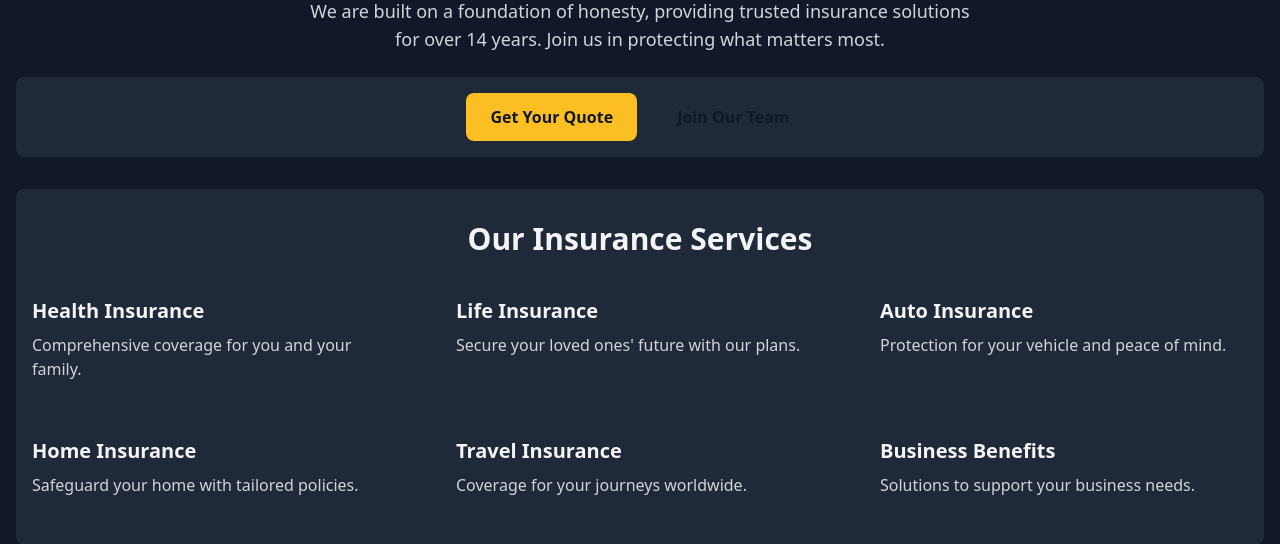
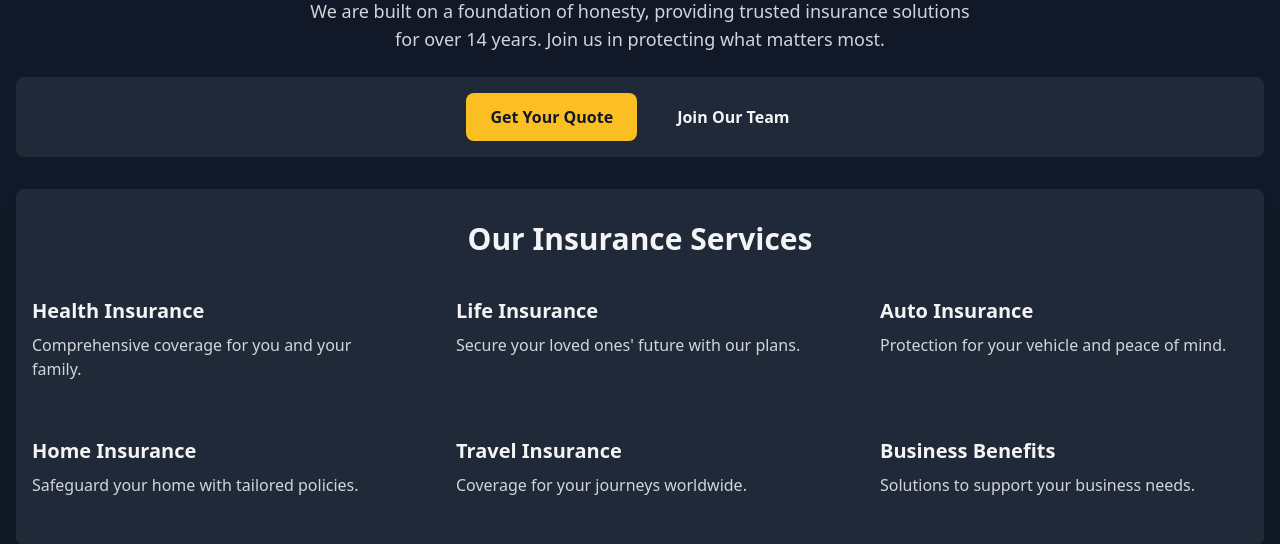
Before and after one commit to zazajo/basic-intl, a Django app: page / in a window 1280 px wide. Shown: the part 195-739 px from the top of the page. Run offline with Django 4.2, Linux system fonts and the light colour scheme.

Commit message:
Update home.html

```diff
--- a/templates/home.html
+++ b/templates/home.html
@@ -8,7 +8,7 @@
     <p class="text-lg text-gray-300 mb-6 max-w-2xl mx-auto">We are built on a foundation of honesty, providing trusted insurance solutions for over 14 years. Join us in protecting what matters most.</p>
     <div class="flex flex-col md:flex-row justify-center items-center space-y-4 md:space-y-0 md:space-x-4 p-4 bg-gray-800 rounded-lg">
         <a href="#contact" class="btn-custom bg-yellow-400 text-gray-900 px-6 py-3 rounded-lg font-semibold hover:bg-yellow-500 inline-block" style="display: inline-block; min-width: 150px; text-align: center;">Get Your Quote</a>
-        <a href="#careers" class="btn-custom bg-teal-400 text-gray-900 px-6 py-3 rounded-lg font-semibold hover:bg-teal-500 inline-block" style="display: inline-block; min-width: 150px; text-align: center;">Join Our Team</a>
+        <a href="#careers" class="btn-custom bg-teal-400 text-white-900 px-6 py-3 rounded-lg font-semibold hover:bg-teal-500 inline-block" style="display: inline-block; min-width: 150px; text-align: center;">Join Our Team</a>
     </div>
 </section>
 
```
